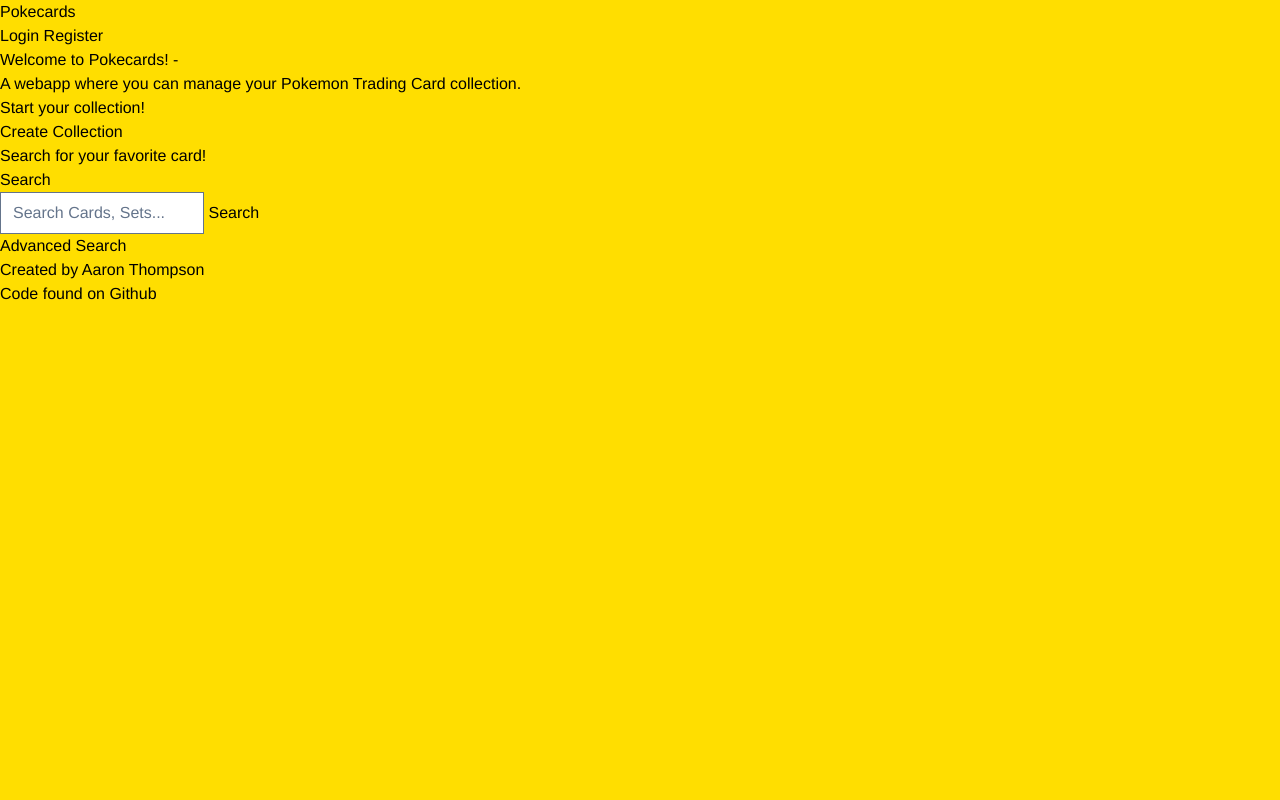
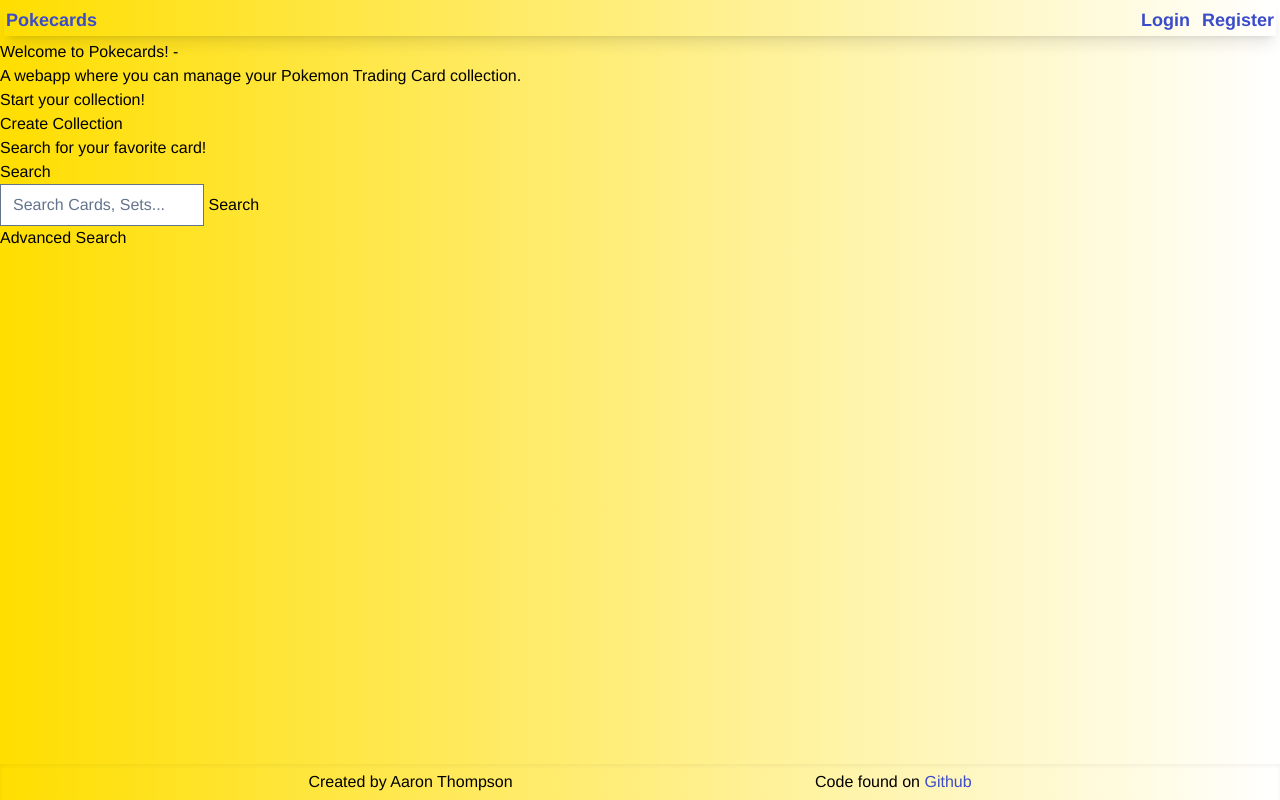
Before and after one commit to Endeyr/pokecards, a Django app: page / in a window 1280 px wide. Run offline with Django 4.2, Linux system fonts and the light colour scheme; some libraries are stand-ins or nearby versions.

Commit message:
styled card page

```diff
--- a/main/templates/main/base.html
+++ b/main/templates/main/base.html
@@ -14,14 +14,14 @@
     | Pokecards</title>
     {% tailwind_css %}
   </head>
-  <body class="bg-primary">
-    <nav class="sticky top-0 ">
+  <body class="md:bg-gradient-to-r from-primary to-white bg-primary font-sans min-h-screen flex flex-col justify-between">
+    <nav class="top-0 shadow-lg text-secondary text-lg font-semibold md:flex justify-between p-0.5 m-1 md:visible hidden">
       <div>
         <a href="{% url 'main:index' %}">Pokecards</a>
       </div>
-      <div>
+      <div class="flex gap-3">
         {% if user.is_authenticated %}
-          <a href="#">Collections</a>
+          <a href="{% url 'main:collection' pk=1 %}">Collections</a>
           <a href="{% url 'users:account' %}">Account</a>
           <a href="{% url 'users:sign-out' %}">Logout</a>
         {% else %}
@@ -30,20 +30,26 @@
         {% endif %}
       </div>
     </nav>
-    <div>
+    <nav class="top-0 shadow-lg text-secondary text-lg font-semibold flex justify-between p-0.5 m-1 md:hidden visible">
+      <div>
+        <a href="#">mobile nav</a>
+      </div>
+    </nav>
+    <div class="grow w-full">
       {% block content %}
       {% endblock content %}
       {% block script %}
         <script src="{% static 'main.js' %}"></script>
       {% endblock script %}
     </div>
-    <footer class="sticky bottom-0">
-      <section>
+    <footer class="bottom-0 shadow-inner md:visible invisible">
+      <section class="flex justify-evenly p-0.5 m-1">
         <h2>
           Created by <span>Aaron Thompson</span>
         </h2>
         <p>
-          Code found on <a href="https://github.com/Endeyr/pokecards"
+          Code found on <a class="text-secondary"
+    href="https://github.com/Endeyr/pokecards"
     target="_blank"
     rel="noopener noreferrer">Github</a>
         </p>
--- a/theme/static/css/dist/styles.css
+++ b/theme/static/css/dist/styles.css
@@ -688,6 +688,52 @@
   --tw-backdrop-sepia:  ;
 }
 
+.container {
+  width: 100%;
+}
+
+@media (min-width: 640px) {
+  .container {
+    max-width: 640px;
+  }
+}
+
+@media (min-width: 768px) {
+  .container {
+    max-width: 768px;
+  }
+}
+
+@media (min-width: 1024px) {
+  .container {
+    max-width: 1024px;
+  }
+}
+
+@media (min-width: 1280px) {
+  .container {
+    max-width: 1280px;
+  }
+}
+
+@media (min-width: 1536px) {
+  .container {
+    max-width: 1536px;
+  }
+}
+
+.visible {
+  visibility: visible;
+}
+
+.invisible {
+  visibility: hidden;
+}
+
+.collapse {
+  visibility: collapse;
+}
+
 .static {
   position: static;
 }
@@ -704,28 +750,339 @@
   top: 0px;
 }
 
+.col-span-2 {
+  grid-column: span 2 / span 2;
+}
+
+.col-span-1 {
+  grid-column: span 1 / span 1;
+}
+
+.col-start-2 {
+  grid-column-start: 2;
+}
+
+.m-1 {
+  margin: 0.25rem;
+}
+
+.mt-4 {
+  margin-top: 1rem;
+}
+
 .block {
   display: block;
+}
+
+.inline-block {
+  display: inline-block;
+}
+
+.inline {
+  display: inline;
+}
+
+.flex {
+  display: flex;
 }
 
 .table {
   display: table;
 }
 
+.hidden {
+  display: none;
+}
+
+.max-h-full {
+  max-height: 100%;
+}
+
+.max-h-fit {
+  max-height: -moz-fit-content;
+  max-height: fit-content;
+}
+
+.min-h-screen {
+  min-height: 100vh;
+}
+
+.w-full {
+  width: 100%;
+}
+
+.grow {
+  flex-grow: 1;
+}
+
+.columns-2 {
+  -moz-columns: 2;
+       columns: 2;
+}
+
+.columns-1 {
+  -moz-columns: 1;
+       columns: 1;
+}
+
 .grid-cols-3 {
   grid-template-columns: repeat(3, minmax(0, 1fr));
+}
+
+.flex-row {
+  flex-direction: row;
+}
+
+.flex-col {
+  flex-direction: column;
+}
+
+.content-center {
+  align-content: center;
+}
+
+.items-center {
+  align-items: center;
+}
+
+.justify-center {
+  justify-content: center;
+}
+
+.justify-between {
+  justify-content: space-between;
+}
+
+.justify-evenly {
+  justify-content: space-evenly;
+}
+
+.gap-3 {
+  gap: 0.75rem;
+}
+
+.gap-2 {
+  gap: 0.5rem;
 }
 
 .scroll-smooth {
   scroll-behavior: smooth;
 }
 
-.bg-black {
-  --tw-bg-opacity: 1;
-  background-color: rgb(0 0 0 / var(--tw-bg-opacity));
+.rounded-lg {
+  border-radius: 0.5rem;
+}
+
+.rounded-full {
+  border-radius: 9999px;
 }
 
 .bg-primary {
   --tw-bg-opacity: 1;
   background-color: rgb(255 222 0 / var(--tw-bg-opacity));
 }
+
+.bg-secondary {
+  --tw-bg-opacity: 1;
+  background-color: rgb(59 76 202 / var(--tw-bg-opacity));
+}
+
+.bg-gradient-to-r {
+  background-image: linear-gradient(to right, var(--tw-gradient-stops));
+}
+
+.from-primary {
+  --tw-gradient-from: #FFDE00 var(--tw-gradient-from-position);
+  --tw-gradient-to: rgb(255 222 0 / 0) var(--tw-gradient-to-position);
+  --tw-gradient-stops: var(--tw-gradient-from), var(--tw-gradient-to);
+}
+
+.to-white {
+  --tw-gradient-to: #fff var(--tw-gradient-to-position);
+}
+
+.p-0 {
+  padding: 0px;
+}
+
+.p-0\.5 {
+  padding: 0.125rem;
+}
+
+.p-2 {
+  padding: 0.5rem;
+}
+
+.font-sans {
+  font-family: Helvetica, sans-serif;
+}
+
+.text-lg {
+  font-size: 1.125rem;
+  line-height: 1.75rem;
+}
+
+.font-semibold {
+  font-weight: 600;
+}
+
+.font-bold {
+  font-weight: 700;
+}
+
+.text-secondary {
+  --tw-text-opacity: 1;
+  color: rgb(59 76 202 / var(--tw-text-opacity));
+}
+
+.text-black {
+  --tw-text-opacity: 1;
+  color: rgb(0 0 0 / var(--tw-text-opacity));
+}
+
+.text-white {
+  --tw-text-opacity: 1;
+  color: rgb(255 255 255 / var(--tw-text-opacity));
+}
+
+.shadow-inner {
+  --tw-shadow: inset 0 2px 4px 0 rgb(0 0 0 / 0.05);
+  --tw-shadow-colored: inset 0 2px 4px 0 var(--tw-shadow-color);
+  box-shadow: var(--tw-ring-offset-shadow, 0 0 #0000), var(--tw-ring-shadow, 0 0 #0000), var(--tw-shadow);
+}
+
+.shadow-lg {
+  --tw-shadow: 0 10px 15px -3px rgb(0 0 0 / 0.1), 0 4px 6px -4px rgb(0 0 0 / 0.1);
+  --tw-shadow-colored: 0 10px 15px -3px var(--tw-shadow-color), 0 4px 6px -4px var(--tw-shadow-color);
+  box-shadow: var(--tw-ring-offset-shadow, 0 0 #0000), var(--tw-ring-shadow, 0 0 #0000), var(--tw-shadow);
+}
+
+.hover\:border-danger:hover {
+  --tw-border-opacity: 1;
+  border-color: rgb(204 0 0 / var(--tw-border-opacity));
+}
+
+.hover\:shadow-lg:hover {
+  --tw-shadow: 0 10px 15px -3px rgb(0 0 0 / 0.1), 0 4px 6px -4px rgb(0 0 0 / 0.1);
+  --tw-shadow-colored: 0 10px 15px -3px var(--tw-shadow-color), 0 4px 6px -4px var(--tw-shadow-color);
+  box-shadow: var(--tw-ring-offset-shadow, 0 0 #0000), var(--tw-ring-shadow, 0 0 #0000), var(--tw-shadow);
+}
+
+.hover\:shadow-xl:hover {
+  --tw-shadow: 0 20px 25px -5px rgb(0 0 0 / 0.1), 0 8px 10px -6px rgb(0 0 0 / 0.1);
+  --tw-shadow-colored: 0 20px 25px -5px var(--tw-shadow-color), 0 8px 10px -6px var(--tw-shadow-color);
+  box-shadow: var(--tw-ring-offset-shadow, 0 0 #0000), var(--tw-ring-shadow, 0 0 #0000), var(--tw-shadow);
+}
+
+@media (min-width: 640px) {
+  .sm\:invisible {
+    visibility: hidden;
+  }
+
+  .sm\:hidden {
+    display: none;
+  }
+}
+
+@media (min-width: 768px) {
+  .md\:visible {
+    visibility: visible;
+  }
+
+  .md\:invisible {
+    visibility: hidden;
+  }
+
+  .md\:inline-block {
+    display: inline-block;
+  }
+
+  .md\:inline {
+    display: inline;
+  }
+
+  .md\:flex {
+    display: flex;
+  }
+
+  .md\:grid {
+    display: grid;
+  }
+
+  .md\:hidden {
+    display: none;
+  }
+
+  .md\:basis-1\/4 {
+    flex-basis: 25%;
+  }
+
+  .md\:basis-3\/4 {
+    flex-basis: 75%;
+  }
+
+  .md\:columns-3 {
+    -moz-columns: 3;
+         columns: 3;
+  }
+
+  .md\:columns-2 {
+    -moz-columns: 2;
+         columns: 2;
+  }
+
+  .md\:columns-4 {
+    -moz-columns: 4;
+         columns: 4;
+  }
+
+  .md\:flex-row {
+    flex-direction: row;
+  }
+
+  .md\:flex-col {
+    flex-direction: column;
+  }
+
+  .md\:items-center {
+    align-items: center;
+  }
+
+  .md\:justify-start {
+    justify-content: flex-start;
+  }
+
+  .md\:justify-center {
+    justify-content: center;
+  }
+
+  .md\:justify-between {
+    justify-content: space-between;
+  }
+
+  .md\:justify-evenly {
+    justify-content: space-evenly;
+  }
+
+  .md\:gap-2 {
+    gap: 0.5rem;
+  }
+
+  .md\:gap-4 {
+    gap: 1rem;
+  }
+
+  .md\:bg-gradient-to-r {
+    background-image: linear-gradient(to right, var(--tw-gradient-stops));
+  }
+
+  .md\:align-top {
+    vertical-align: top;
+  }
+
+  .md\:hover\:shadow-lg:hover {
+    --tw-shadow: 0 10px 15px -3px rgb(0 0 0 / 0.1), 0 4px 6px -4px rgb(0 0 0 / 0.1);
+    --tw-shadow-colored: 0 10px 15px -3px var(--tw-shadow-color), 0 4px 6px -4px var(--tw-shadow-color);
+    box-shadow: var(--tw-ring-offset-shadow, 0 0 #0000), var(--tw-ring-shadow, 0 0 #0000), var(--tw-shadow);
+  }
+}
```
Also changed, not shown: main/templates/main/card.html (+73 -56 lines), theme/static_src/tailwind.config.js (+7 -0 lines).
